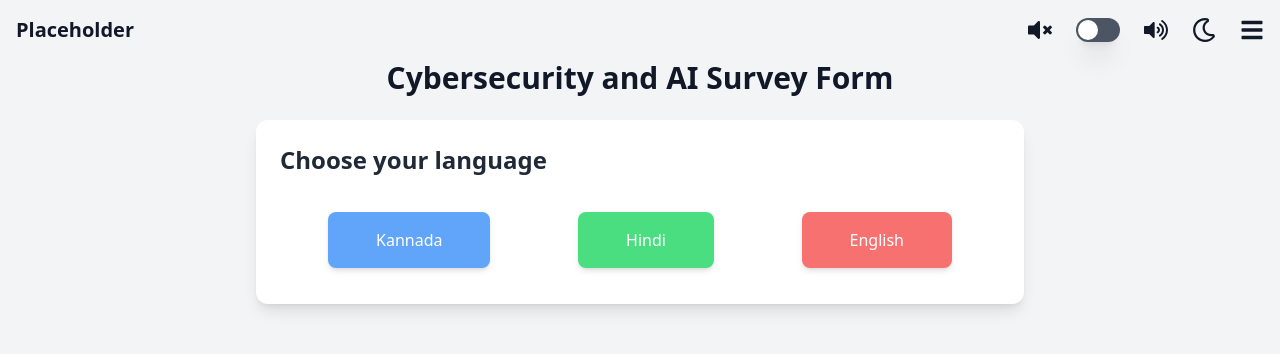
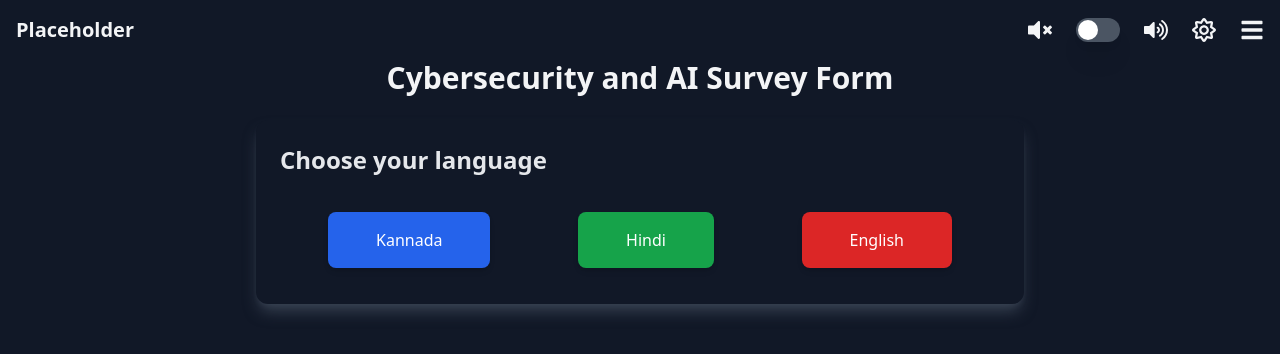
Before and after one commit to Vu3jxg/survey-cs-ai, a React (Vite) app in the folder vite-project/: page / in a window 1280 px wide. Shown: the top 354 px of the page. Built offline with nearby package versions, Linux system fonts and the light colour scheme.

Commit message:
fix default dark/light mode

```diff
--- a/vite-project/src/App.tsx
+++ b/vite-project/src/App.tsx
@@ -13,11 +13,7 @@ function App() {
 
   const [isLightMode, setLightMode] = useState(() => {
     const savedTheme = localStorage.getItem('theme');
-    if (savedTheme) {
-      return savedTheme === 'light';
-    }
-    // Default to dark mode if no preference is saved and system prefers dark mode
-    return window.matchMedia('(prefers-color-scheme: light)').matches;
+    return savedTheme? savedTheme === 'light' : false;
   });
 
   const [lang, setLang] = useState({
```
